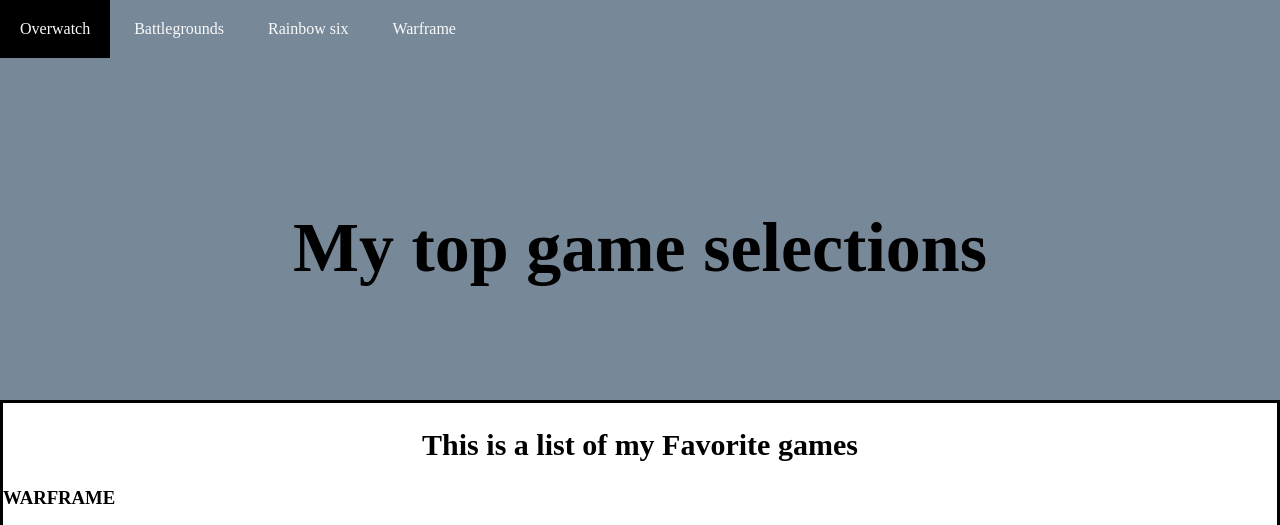
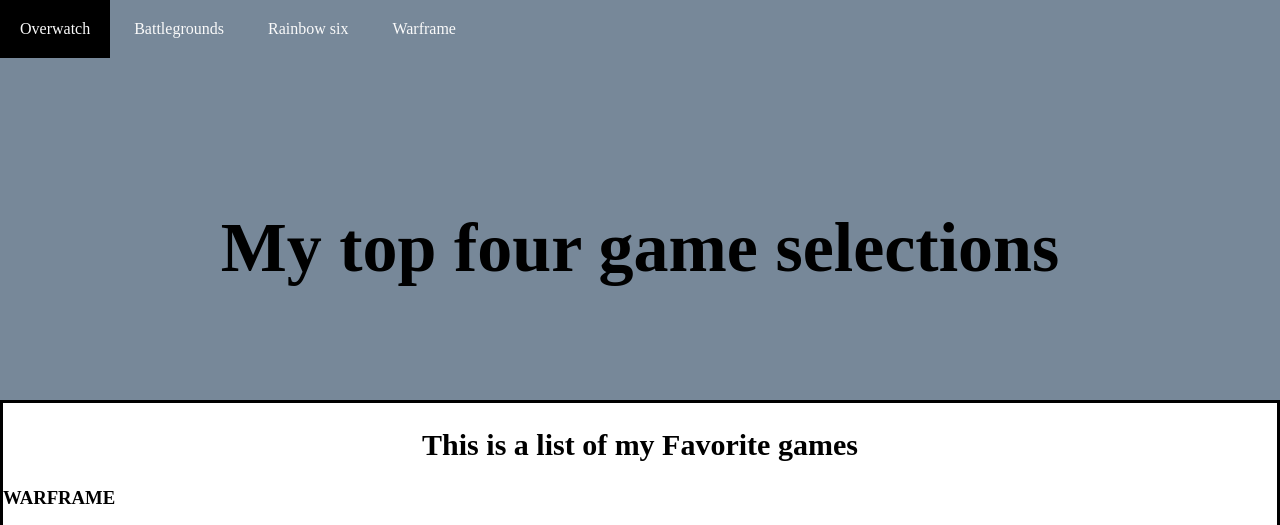
Before and after one commit to shiquann/html-me-something, a plain HTML site: page index.html in a window 1280 px wide. Shown: the top 525 px of the page. Drawn offline with Linux system fonts and the light colour scheme; files whose address does not match are found by name.

Commit message:
change to the title

```diff
--- a/index.html
+++ b/index.html
@@ -21,7 +21,7 @@
                     <a href="#warframe">Warframe</a>
                 </li>
             </ul>
-            <h1 class="title">My top game selections</h1>
+            <h1 class="title">My top four game selections</h1>
 
         </header>
         <main class="main">
--- a/styles.css
+++ b/styles.css
@@ -47,14 +47,14 @@ li {
     font-size:30px;
 }
 
+/* this is for the header ^*/
+
 body{
     width: 100%;
     max-width: 1500px;
     margin: 0 auto;
     background-image: url("file:///C:/Users/Shiquann/lc101/html-me-something/images/stars.jpg");
-
 }
-
 .main {
     border:solid;
     background-color:white;
```
